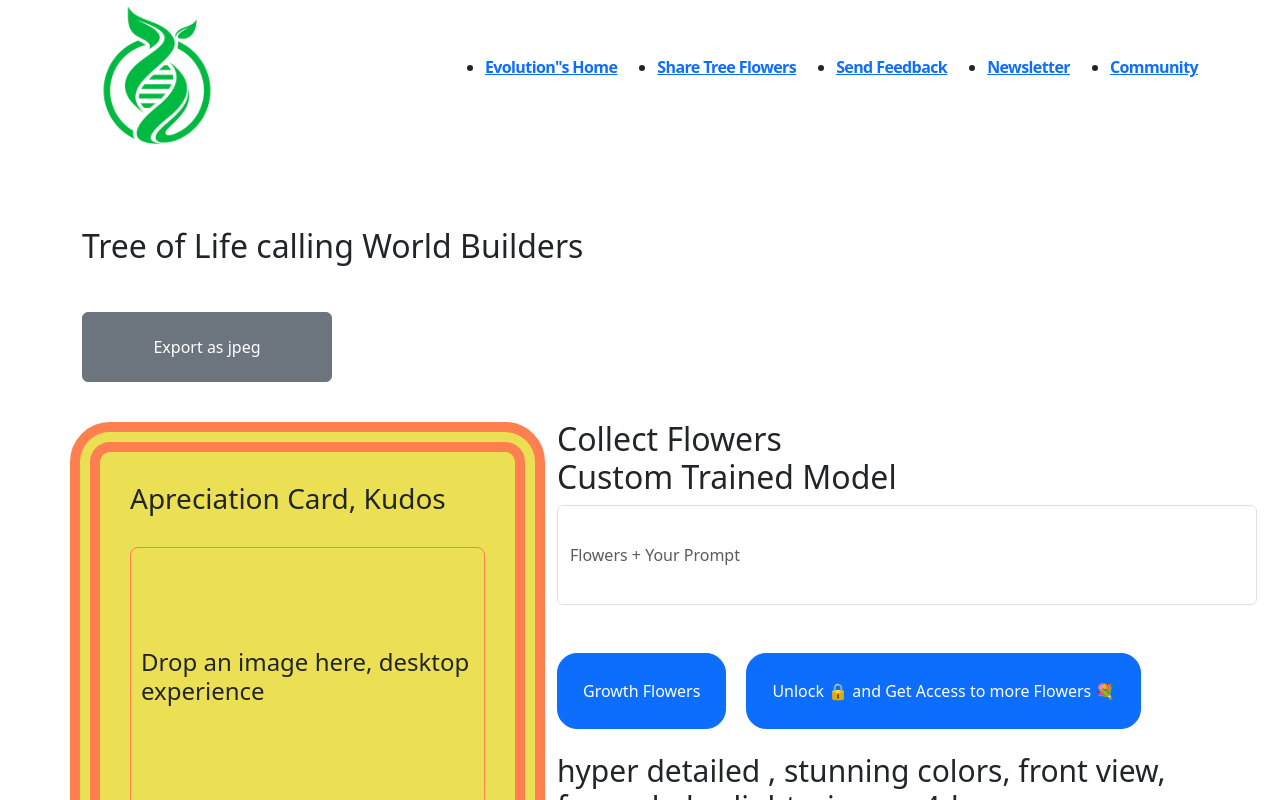
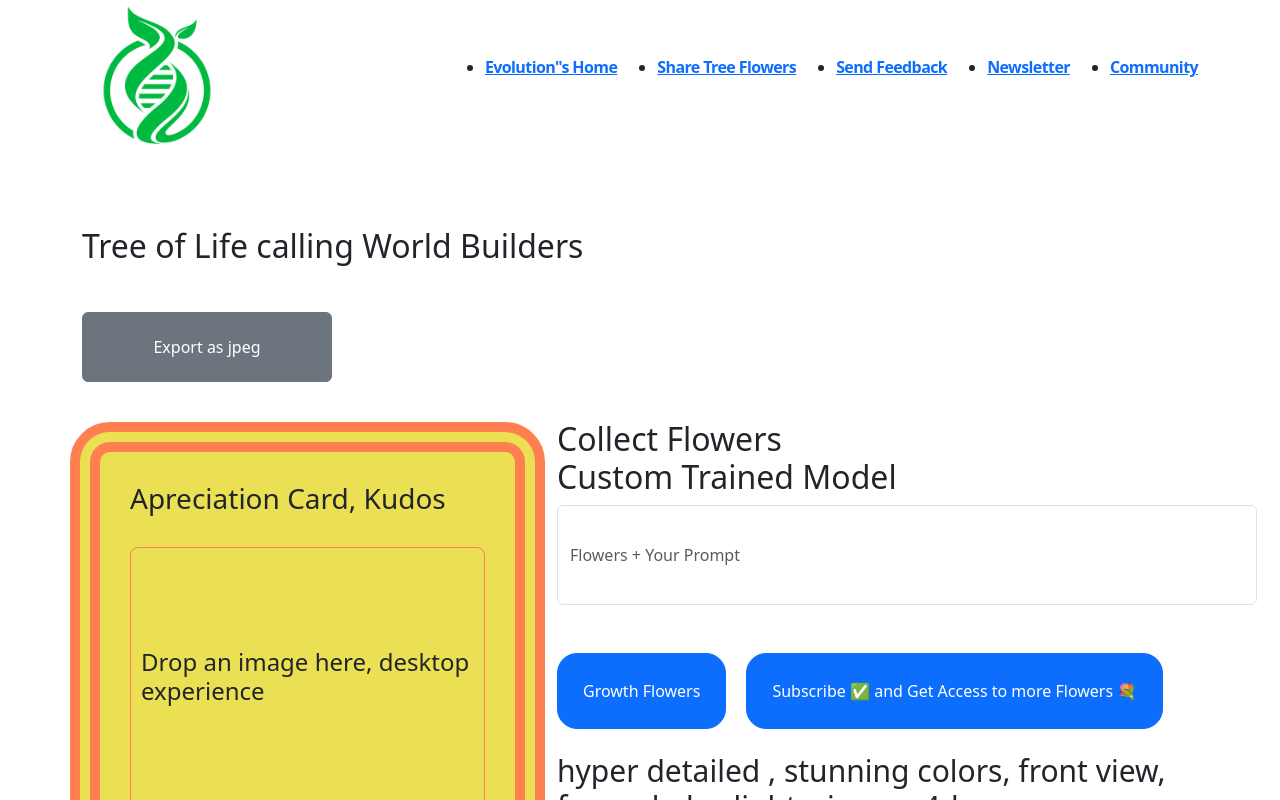
Before and after one commit to blockdatalabs/Ancestors-NFTs-Marketplace, a React (Create React App) app: page /share-tree-flowers in a window 1280 px wide. Shown: the top 800 px of the page. Built offline with nearby package versions, Linux system fonts and the light colour scheme; the HTML template or start-up script is replaced by a standard one.

Commit message:
better ui

```diff
--- a/src/components/Evolutions/Flowers.jsx
+++ b/src/components/Evolutions/Flowers.jsx
@@ -144,7 +144,7 @@ function Flowers() {
                 Growth Flowers
               </button>
               <button onClick={checkout} className="btn btn-primary" style={{padding: 25, borderRadius: 20}}>
-                    Unlock 🔒 and Get Access to more Flowers 💐
+                    Subscribe ✅ and Get Access to more Flowers 💐
               </button>
               <br />
               <br />
```
